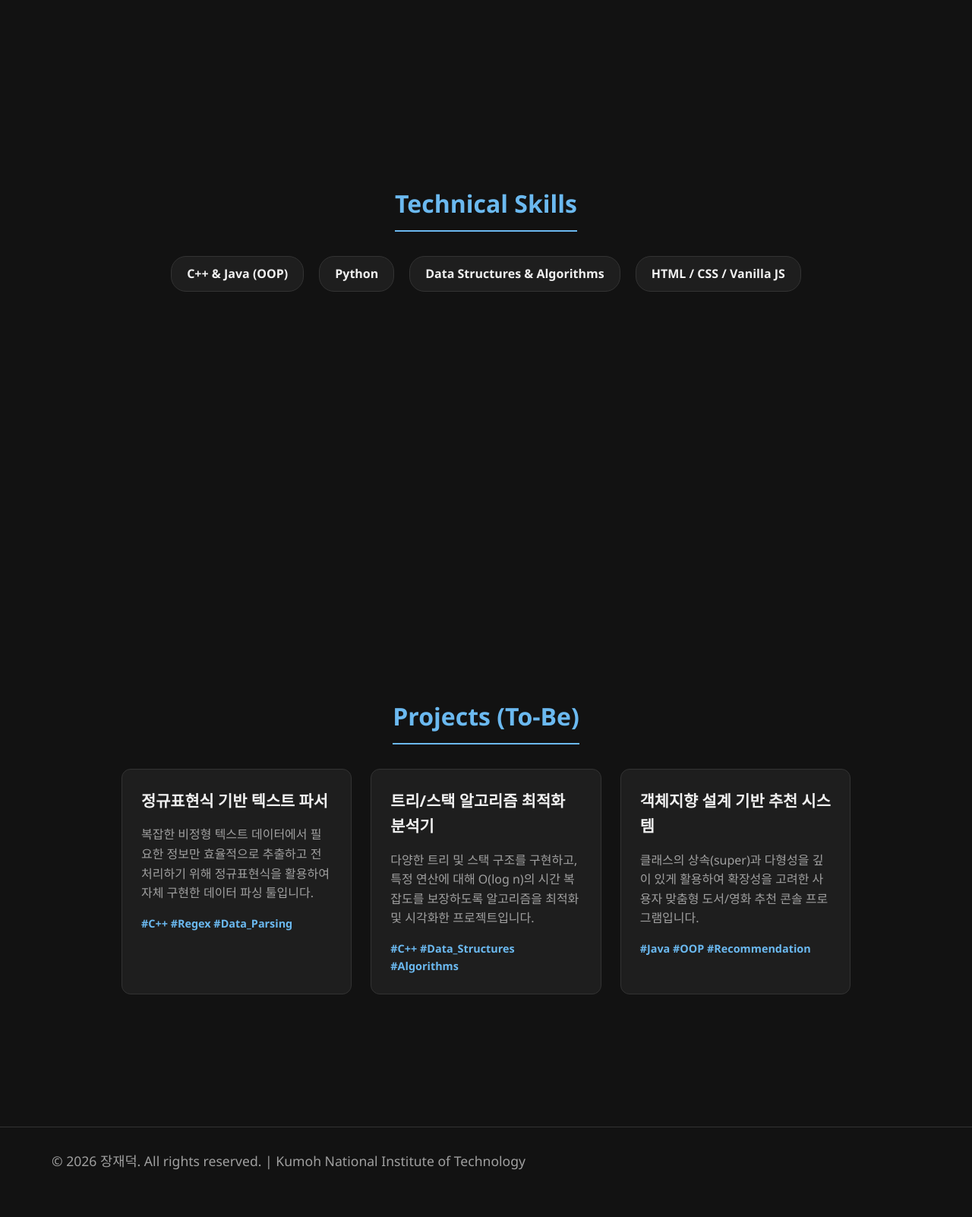
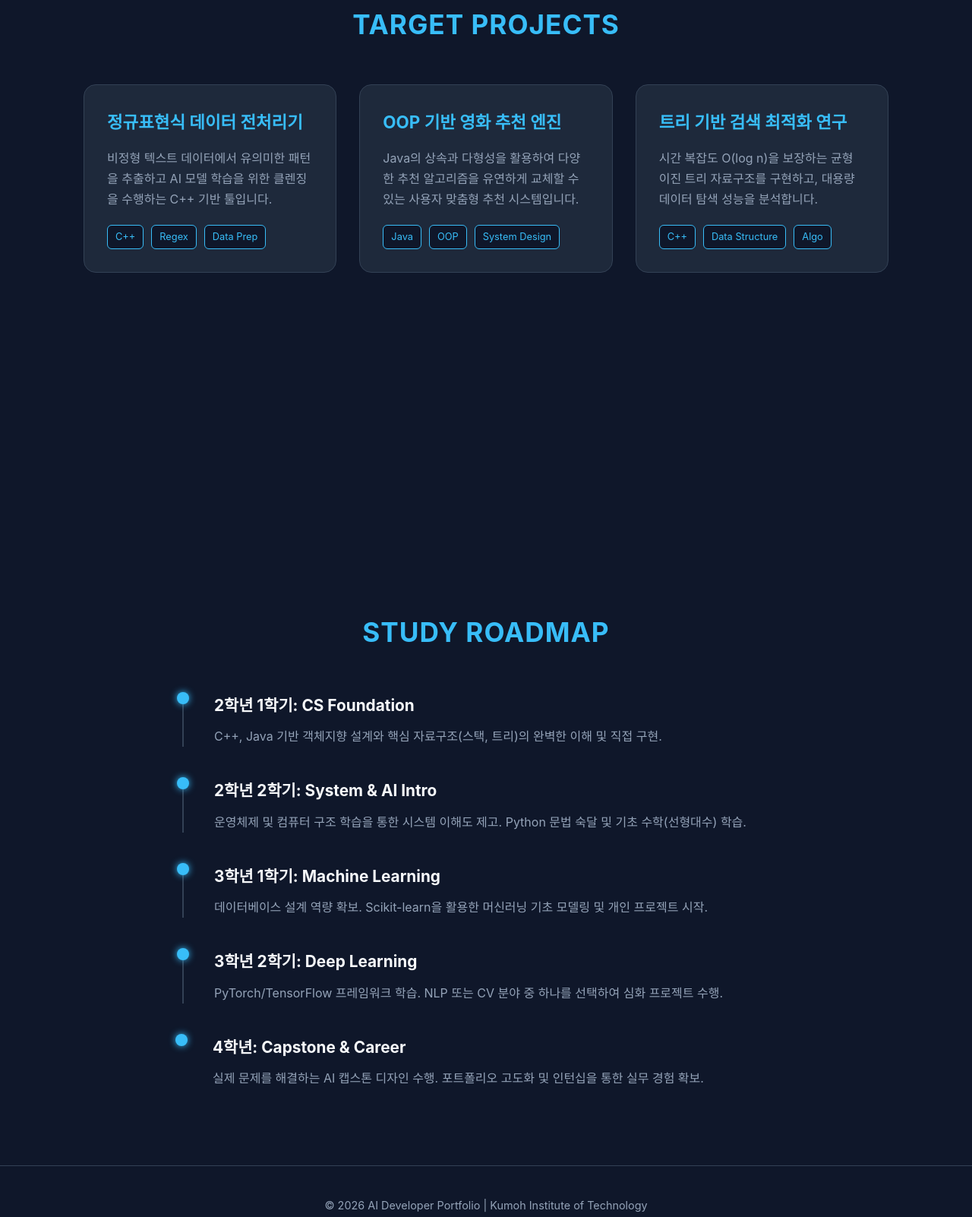
Before and after one commit to Ca-Jang/Web_assignment, a plain HTML site: page 4assignment.html in a window 1280 px wide. Shown: the part 917-2519 px from the top of the page at 76% size. Drawn offline with Linux system fonts and the light colour scheme.

Commit message:
Update portfolio layout and content

```diff
--- a/4assignment.html
+++ b/4assignment.html
@@ -3,44 +3,125 @@
 <head>
     <meta charset="UTF-8">
     <meta name="viewport" content="width=device-width, initial-scale=1.0">
-    <title>AI Developer Portfolio</title>
+    <title>AI Developer Portfolio & Roadmap</title>
     <style>
-        /* CSS Variables & Reset */
+        /* CSS Variables & Global Reset */
         :root {
-            --bg-dark: #121212;
-            --bg-card: #1e1e1e;
-            --text-main: #f0f0f0;
-            --text-muted: #a0a0a0;
-            --accent: #6bb9f0; /* 이지적인 블루 톤 */
+            --bg-dark: #0f172a;
+            --bg-card: #1e293b;
+            --text-main: #f8fafc;
+            --text-muted: #94a3b8;
+            --accent: #38bdf8;
+            --accent-glow: rgba(56, 189, 248, 0.2);
         }
+
+        /* 자바스크립트 없이 부드러운 스크롤 구현 */
+        html {
+            scroll-behavior: smooth;
+        }
+
         * { margin: 0; padding: 0; box-sizing: border-box; }
-        body { font-family: 'Segoe UI', Tahoma, Geneva, Verdana, sans-serif; background-color: var(--bg-dark); color: var(--text-main); line-height: 1.6; }
+        body {
+            font-family: 'Pretendard', -apple-system, BlinkMacSystemFont, system-ui, Roboto, sans-serif;
+            background-color: var(--bg-dark);
+            color: var(--text-main);
+            line-height: 1.7;
+        }
 
         /* Navigation */
-        header { position: fixed; top: 0; width: 100%; background: rgba(18, 18, 18, 0.95); padding: 1rem 0; border-bottom: 1px solid #333; z-index: 1000; text-align: center; }
-        nav a { color: var(--text-main); text-decoration: none; margin: 0 15px; font-weight: 600; font-size: 1.1rem; transition: color 0.3s ease; }
-        nav a:hover, nav a.active { color: var(--accent); }
+        header {
+            position: fixed;
+            top: 0;
+            width: 100%;
+            background: rgba(15, 23, 42, 0.8);
+            backdrop-filter: blur(10px);
+            padding: 1.2rem 0;
+            border-bottom: 1px solid #334155;
+            z-index: 1000;
+            text-align: center;
+        }
+        nav a {
+            color: var(--text-main);
+            text-decoration: none;
+            margin: 0 15px;
+            font-weight: 500;
+            font-size: 1rem;
+            transition: color 0.3s ease;
+        }
+        nav a:hover { color: var(--accent); }
 
         /* Layout & Sections */
-        section { min-height: 100vh; padding: 100px 20px 40px; display: flex; flex-direction: column; justify-content: center; align-items: center; max-width: 1000px; margin: 0 auto; }
-        h1 { font-size: 2.5rem; margin-bottom: 1rem; text-align: center; }
-        h2 { font-size: 2rem; margin-bottom: 2rem; color: var(--accent); border-bottom: 2px solid var(--accent); padding-bottom: 10px; }
-        p { font-size: 1.1rem; color: var(--text-muted); text-align: center; max-width: 700px; margin-bottom: 2rem; }
+        section {
+            min-height: 100vh;
+            padding: 120px 20px 60px;
+            display: flex;
+            flex-direction: column;
+            align-items: center;
+            max-width: 1100px;
+            margin: 0 auto;
+        }
+        h2 {
+            font-size: 2.2rem;
+            margin-bottom: 3rem;
+            color: var(--accent);
+            text-transform: uppercase;
+            letter-spacing: 1px;
+        }
 
-        /* Skills Layout */
-        .skills-container { display: flex; gap: 20px; flex-wrap: wrap; justify-content: center; }
-        .skill-tag { background: var(--bg-card); padding: 10px 20px; border-radius: 20px; border: 1px solid #333; font-weight: bold; }
+        /* Home Section */
+        #home { justify-content: center; text-align: center; }
+        #home h1 { font-size: 3.5rem; margin-bottom: 1.5rem; line-height: 1.2; }
+        #home p { font-size: 1.25rem; color: var(--text-muted); max-width: 750px; }
 
         /* Projects - Card Layout */
-        .projects-grid { display: grid; grid-template-columns: repeat(auto-fit, minmax(300px, 1fr)); gap: 25px; width: 100%; }
-        .card { background: var(--bg-card); border: 1px solid #333; border-radius: 12px; padding: 25px; transition: transform 0.3s ease, box-shadow 0.3s ease; }
-        .card:hover { transform: translateY(-8px); box-shadow: 0 10px 20px rgba(0,0,0,0.5); }
-        .card h3 { margin-bottom: 15px; font-size: 1.3rem; }
-        .card p { font-size: 1rem; text-align: left; margin-bottom: 15px; }
-        .card .tech-stack { font-size: 0.9rem; color: var(--accent); font-weight: bold; }
+        .grid-container {
+            display: grid;
+            grid-template-columns: repeat(auto-fit, minmax(320px, 1fr));
+            gap: 30px;
+            width: 100%;
+        }
+        .card {
+            background: var(--bg-card);
+            border: 1px solid #334155;
+            border-radius: 16px;
+            padding: 30px;
+            transition: all 0.3s ease;
+        }
+        .card:hover {
+            transform: translateY(-10px);
+            border-color: var(--accent);
+            box-shadow: 0 10px 30px var(--accent-glow);
+        }
+        .card h3 { margin-bottom: 15px; font-size: 1.4rem; color: var(--accent); }
+        .card p { font-size: 1rem; color: var(--text-muted); margin-bottom: 20px; }
+        .tech-tags { display: flex; gap: 10px; flex-wrap: wrap; }
+        .tag { font-size: 0.8rem; background: #0f172a; padding: 4px 10px; border-radius: 6px; color: var(--accent); border: 1px solid var(--accent); }
+
+        /* Roadmap Section - Semester List */
+        .roadmap-container { width: 100%; max-width: 800px; }
+        .roadmap-item {
+            position: relative;
+            padding-left: 40px;
+            margin-bottom: 40px;
+            border-left: 2px solid #334155;
+        }
+        .roadmap-item::before {
+            content: '';
+            position: absolute;
+            left: -9px;
+            top: 0;
+            width: 16px;
+            height: 16px;
+            border-radius: 50%;
+            background: var(--accent);
+            box-shadow: 0 0 10px var(--accent);
+        }
+        .semester-title { font-size: 1.3rem; font-weight: bold; margin-bottom: 10px; color: var(--text-main); }
+        .plan-detail { color: var(--text-muted); }
+        .plan-detail ul { margin-top: 8px; list-style-position: inside; }
 
         /* Footer */
-        footer { text-align: center; padding: 30px; border-top: 1px solid #333; color: var(--text-muted); }
+        footer { text-align: center; padding: 40px; border-top: 1px solid #334155; color: var(--text-muted); font-size: 0.9rem; }
     </style>
 </head>
 <body>
@@ -48,49 +129,76 @@
     <header>
         <nav>
             <a href="#home">Home</a>
-            <a href="#skills">Skills</a>
             <a href="#projects">Projects</a>
+            <a href="#roadmap">Roadmap</a>
         </nav>
     </header>
 
     <section id="home">
-        <h1>안녕하세요, AI 개발자를 꿈꾸는 <span style="color:#6bb9f0;">장재덕</span>입니다.</h1>
-        <p>금오공과대학교 컴퓨터공학부에 재학 중이며, 탄탄한 컴퓨터 사이언스 기초를 바탕으로 데이터 속에서 가치를 찾아내는 인공지능 모델을 개발하는 것에 열정을 가지고 있습니다.</p>
+        <h1>Building the Future with <span style="color: var(--accent);">Artificial Intelligence</span></h1>
+        <p>금오공과대학교 컴퓨터공학부 2학년에 재학 중이며, 효율적인 알고리즘과 탄탄한 CS 기초를 바탕으로 실무 문제를 해결하는 AI 개발자를 목표로 하고 있습니다.</p>
     </section>
 
-    <section id="skills">
-        <h2>Technical Skills</h2>
-        <div class="skills-container">
-            <span class="skill-tag">C++ & Java (OOP)</span>
-            <span class="skill-tag">Python</span>
-            <span class="skill-tag">Data Structures & Algorithms</span>
-            <span class="skill-tag">HTML / CSS / Vanilla JS</span>
+    <section id="projects">
+        <h2>Target Projects</h2>
+        <div class="grid-container">
+            <div class="card">
+                <h3>정규표현식 데이터 전처리기</h3>
+                <p>비정형 텍스트 데이터에서 유의미한 패턴을 추출하고 AI 모델 학습을 위한 클렌징을 수행하는 C++ 기반 툴입니다.</p>
+                <div class="tech-tags"><span class="tag">C++</span> <span class="tag">Regex</span> <span class="tag">Data Prep</span></div>
+            </div>
+            <div class="card">
+                <h3>OOP 기반 영화 추천 엔진</h3>
+                <p>Java의 상속과 다형성을 활용하여 다양한 추천 알고리즘을 유연하게 교체할 수 있는 사용자 맞춤형 추천 시스템입니다.</p>
+                <div class="tech-tags"><span class="tag">Java</span> <span class="tag">OOP</span> <span class="tag">System Design</span></div>
+            </div>
+            <div class="card">
+                <h3>트리 기반 검색 최적화 연구</h3>
+                <p>시간 복잡도 O(log n)을 보장하는 균형 이진 트리 자료구조를 구현하고, 대용량 데이터 탐색 성능을 분석합니다.</p>
+                <div class="tech-tags"><span class="tag">C++</span> <span class="tag">Data Structure</span> <span class="tag">Algo</span></div>
+            </div>
         </div>
     </section>
 
-    <section id="projects">
-        <h2>Projects (To-Be)</h2>
-        <div class="projects-grid">
-            <div class="card">
-                <h3>정규표현식 기반 텍스트 파서</h3>
-                <p>복잡한 비정형 텍스트 데이터에서 필요한 정보만 효율적으로 추출하고 전처리하기 위해 정규표현식을 활용하여 자체 구현한 데이터 파싱 툴입니다.</p>
-                <div class="tech-stack">#C++ #Regex #Data_Parsing</div>
+    <section id="roadmap">
+        <h2>Study Roadmap</h2>
+        <div class="roadmap-container">
+            <div class="roadmap-item">
+                <div class="semester-title">2학년 1학기: CS Foundation</div>
+                <div class="plan-detail">
+                    C++, Java 기반 객체지향 설계와 핵심 자료구조(스택, 트리)의 완벽한 이해 및 직접 구현.
+                </div>
             </div>
-            <div class="card">
-                <h3>트리/스택 알고리즘 최적화 분석기</h3>
-                <p>다양한 트리 및 스택 구조를 구현하고, 특정 연산에 대해 O(log n)의 시간 복잡도를 보장하도록 알고리즘을 최적화 및 시각화한 프로젝트입니다.</p>
-                <div class="tech-stack">#C++ #Data_Structures #Algorithms</div>
+            <div class="roadmap-item">
+                <div class="semester-title">2학년 2학기: System & AI Intro</div>
+                <div class="plan-detail">
+                    운영체제 및 컴퓨터 구조 학습을 통한 시스템 이해도 제고. Python 문법 숙달 및 기초 수학(선형대수) 학습.
+                </div>
             </div>
-            <div class="card">
-                <h3>객체지향 설계 기반 추천 시스템</h3>
-                <p>클래스의 상속(super)과 다형성을 깊이 있게 활용하여 확장성을 고려한 사용자 맞춤형 도서/영화 추천 콘솔 프로그램입니다.</p>
-                <div class="tech-stack">#Java #OOP #Recommendation</div>
+            <div class="roadmap-item">
+                <div class="semester-title">3학년 1학기: Machine Learning</div>
+                <div class="plan-detail">
+                    데이터베이스 설계 역량 확보. Scikit-learn을 활용한 머신러닝 기초 모델링 및 개인 프로젝트 시작.
+                </div>
+            </div>
+            <div class="roadmap-item">
+                <div class="semester-title">3학년 2학기: Deep Learning</div>
+                <div class="plan-detail">
+                    PyTorch/TensorFlow 프레임워크 학습. NLP 또는 CV 분야 중 하나를 선택하여 심화 프로젝트 수행.
+                </div>
+            </div>
+            <div class="roadmap-item" style="border: none;">
+                <div class="semester-title">4학년: Capstone & Career</div>
+                <div class="plan-detail">
+                    실제 문제를 해결하는 AI 캡스톤 디자인 수행. 포트폴리오 고도화 및 인턴십을 통한 실무 경험 확보.
+                </div>
             </div>
         </div>
     </section>
 
     <footer>
-        <p>&copy; 2026 장재덕. All rights reserved. | Kumoh National Institute of Technology</p>
+        <p>&copy; 2026 AI Developer Portfolio | Kumoh Institute of Technology</p>
     </footer>
+
 </body>
 </html>
```
